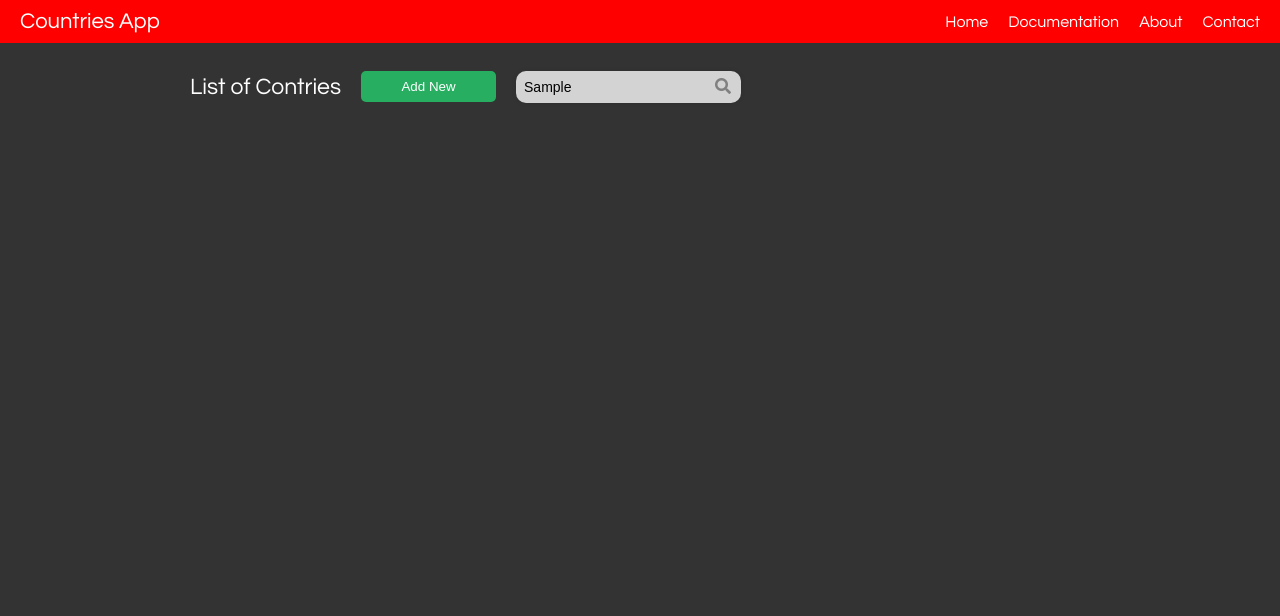
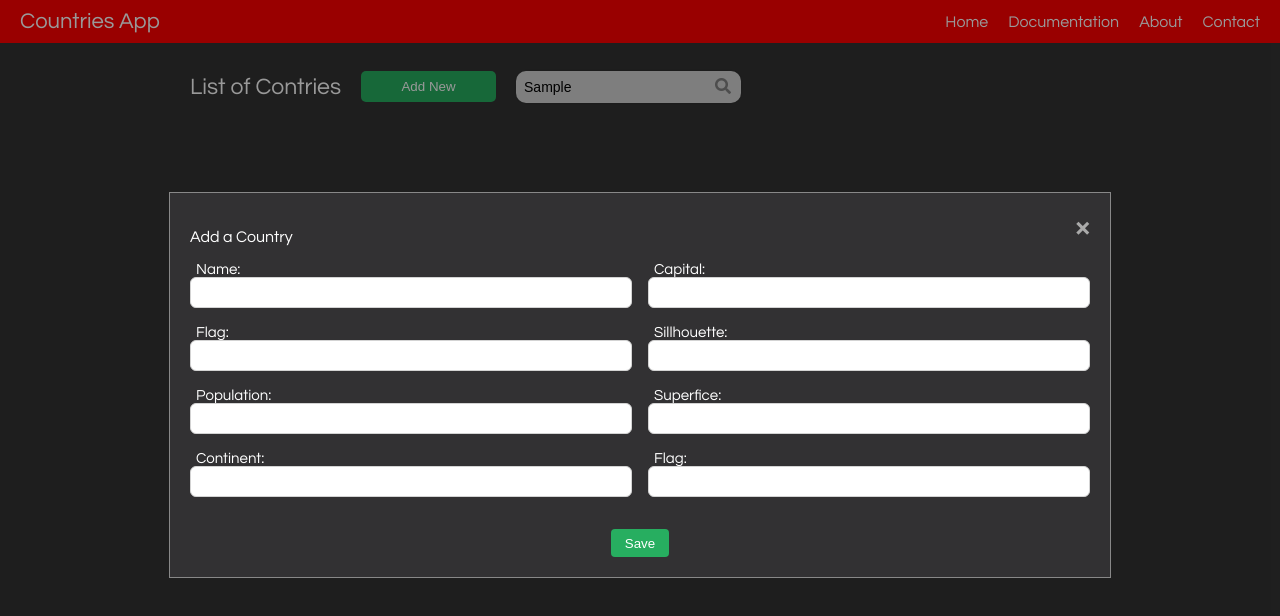
Before and after one commit to AaronCastilloOlvera/CountriesAppAdmin, a website with bundled scripts: page index.html in a window 1280 px wide. Both pictures are taken after typing "Sample" into the empty fields and a click on the button "Add New". Built offline with nearby package versions, Linux system fonts and the light colour scheme; files whose address does not match are found by name.

Commit message:
Build the stucture of modal

```diff
--- a/css/index.css
+++ b/css/index.css
@@ -1,6 +1,5 @@
-
-:root{
-  --get-color:#ff9f1a;
+:root {
+  --get-color: #ff9f1a;
   --post-color: #9b59b6;
   --put-color: #27ae60;
   --delete-color: #e74c3c;
@@ -11,7 +10,7 @@
   /* CRUD COLOR */
   --add-color: #27ae60;
   --edit-color: #ffc107;
-  --delete-color:#e74c3c;
+  --delete-color: #e74c3c;
 }
 
 body {
@@ -20,12 +19,13 @@ body {
   color: #fff;
   margin: 0;
   padding: 0;
+
 }
 
 .container {
-    display: flex;
-    justify-content: center;
-    align-items: center;
+  display: flex;
+  justify-content: center;
+  align-items: center;
 }
 
 .btn {
@@ -37,7 +37,8 @@ body {
   width: 50px;
 }
 
-.btn-edit, .btn-delete {
+.btn-edit,
+.btn-delete {
   display: inline-block;
   cursor: pointer;
   transition: all 0.3s ease;
@@ -47,7 +48,7 @@ body {
   height: 25px;
 }
 
- /* CRUD COLOR */
+/* CRUD COLOR */
 
 .btn-add {
   background-color: var(--add-color);
@@ -104,7 +105,7 @@ nav {
 
 /* - - C O U N T I E S   T A B L E   A C T I O N S - - - - - - - - - - - - - - - - */
 
-.actions-table{
+.actions-table {
   display: flex;
   align-items: center;
   height: 35px;
@@ -123,7 +124,7 @@ nav {
   margin: 0 0 0 20px;
 }
 
-.actions-table > :first-child {
+.actions-table> :first-child {
   font-size: 23px;
 }
 
@@ -133,7 +134,7 @@ nav {
   background-color: lightgray;
   border-radius: 10px;
   padding: 4px;
-  box-shadow: 0 0 5px rgba(0,0,0,0.1);
+  box-shadow: 0 0 5px rgba(0, 0, 0, 0.1);
   margin: 0 0 0 20px;
 }
 
@@ -158,7 +159,7 @@ nav {
 }
 
 /* - - C O U N T I E S   T A B L E - - - - - - - - - - - - - - - - */
-.container-table{
+.container-table {
   width: 100%;
   max-width: 900px;
   /* overflow-y: scroll; **/
@@ -181,8 +182,87 @@ tr:nth-child(even) {
   background-color: rgb(65, 65, 65);
 }
 
-.td-actiontd-action{
+.td-actiontd-action {
   width: 100px;
 }
 
 /* - - - - - - - - - - - - - - - - - - - - - - - - - - - - - - - - - - - - */
+
+/* Modal Styling */
+.modal {
+  display: none;
+  position: fixed;
+  z-index: 1;
+  left: 0;
+  top: 0;
+  width: 100%;
+  height: 100%;
+  overflow: auto;
+  background-color: rgba(0, 0, 0, 0.4);
+}
+
+.modal-content {
+  background-color: #323133;
+  margin: 15% auto;
+  padding: 20px;
+  border: 1px solid #888;
+  max-width: 900px;
+}
+
+.close {
+  color: #aaa;
+  float: right;
+  font-size: 28px;
+  font-weight: bold;
+}
+
+.close:hover,
+.close:focus {
+  color: black;
+  text-decoration: none;
+  cursor: pointer;
+}
+
+form {
+  display: grid;
+  grid-template-columns: 1fr 1fr;
+  grid-column-gap: 1em;
+  grid-row-gap: 1em;
+
+/*
+  position: fixed;
+  top: 50%;
+  left: 50%;
+  transform: translate(-50%, -50%);
+  overflow: auto;
+  */
+}
+
+.my-form label,
+.my-form input {
+  width: 100%;
+  padding: 6px;
+  font-size: 15px;
+  box-sizing: border-box;
+}
+
+.my-form input[type="text"],
+.my-form input[type="email"] {
+  border: 1px solid lightgray;
+  border-radius: 6px;
+}
+
+.form-actions {
+  grid-column: 1 / span 2;
+  text-align: center;
+  margin-top: 1em;
+}
+
+.my-form button[type="submit"] {
+  padding: 0.5em 1em;
+  background-color: #27ae60;
+  border: none;
+  border-radius: 4px;
+  color: white;
+  cursor: pointer;
+}
--- a/index.html
+++ b/index.html
@@ -16,17 +16,65 @@
 </head>
 
 <body>
-
     <br>
     <div class="container-table-lg">
         <div class="actions-table">
             <p> List of Contries </p>
-            <button class="action-item"> Add New </button>
+            <button class="action-item" id="openModalButton"> Add New </button>
 
+            <!-- Modal -->
+            <div id="modal" class="modal">
+                <div class="modal-content">
+                    <span class="close">&times;</span>
+                    <p> Add a Country </p>
+
+                    <form class="my-form">
+                        <div>
+                            <label for="name"> Name: </label>
+                            <input type="text" id="name" required>
+                        </div>
+                        <div>
+                            <label for="email"> Capital: </label>
+                            <input type="text" id="Capital" required>
+                        </div>
+                        <div>
+                            <label for="phone"> Flag: </label>
+                            <input type="text" id="Flag" required>
+                        </div>
+                        <div>
+                            <label for="phone"> Sillhouette: </label>
+                            <input type="text" id="Sillhouette" required>
+                        </div>
+                        <div>
+                            <label for="name"> Population: </label>
+                            <input type="text" id="Population" required>
+                        </div>
+                        <div>
+                            <label for="email"> Superfice: </label>
+                            <input type="text" id="Superfice" required>
+                        </div>
+                        <div>
+                            <label for="phone"> Continent: </label>
+                            <input type="text" id="Continent" required>
+                        </div>
+                        <div>
+                            <label for="phone"> Flag: </label>
+                            <input type="text" id="Flag" required>
+                        </div>
+
+                        <div class="form-actions">
+                            <button type="submit"> Save </button>
+                        </div>
+                    </form>
+
+                </div>
+            </div>
+
+            <!-- Actions  -->
             <div class="search-container">
                 <input type="text" placeholder="Buscar...">
                 <button>
-                  <i class="fa fa-search"></i>
+                    <i class="fa fa-search"></i>
                 </button>
             </div>
         </div>
@@ -34,6 +82,8 @@
         <div class="container-table" id="tableContainer">
             <!-- render table-->
         </div>
+
+
     </div>
 
 
--- a/js/index.js
+++ b/js/index.js
@@ -16,6 +16,30 @@ import { GetCountryById, GetAllCountries, PostCountry } from "./requests.js";
     _getAllCountries()
 
     updateTable();
+
+    // JS for my Modal
+    const modal2 = document.getElementById("modal");
+    const btn = document.getElementById("openModalButton");
+    var span = document.getElementsByClassName("close")[0];
+
+    btn.onclick = () => {
+        modal2.style.display = "block";
+        document.body.style.overflow = "hidden";
+    }
+
+
+    span.onclick = () => {
+        modal2.style.display = "none";
+        document.body.style.overflow = "auto";
+    }
+
+    window.onclick = function (event) {
+        if (event.target == modal) {
+            modal2.style.display = "none";
+            document.body.style.overflow = "auto";
+        }
+    }
+
 
     function updateTable() {
 
@@ -184,6 +208,10 @@ import { GetCountryById, GetAllCountries, PostCountry } from "./requests.js";
         modal.style.display = 'none';
     });
 
+
+
+
+
 /*
     <!-- HTML para el botón que abrirá el modal -->
     <button id="btn-modal">Abrir modal</button>
```
